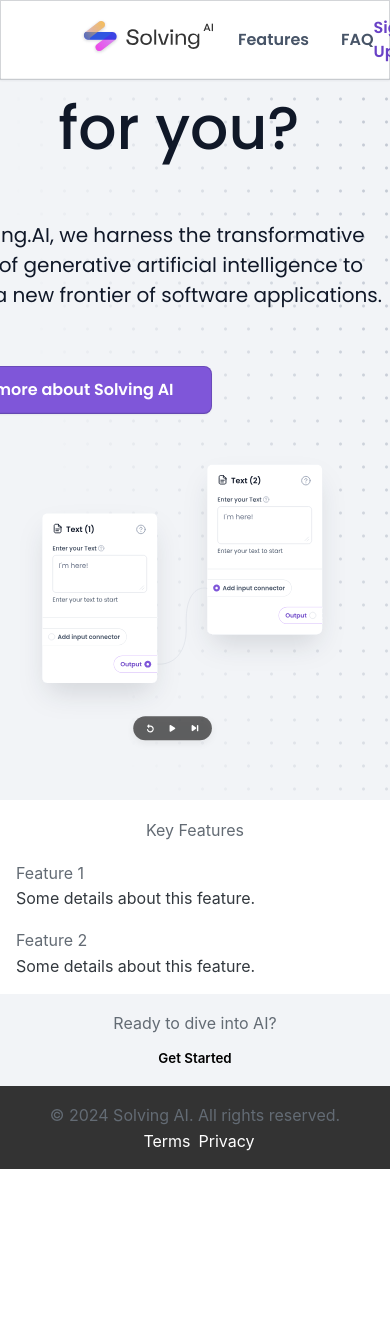
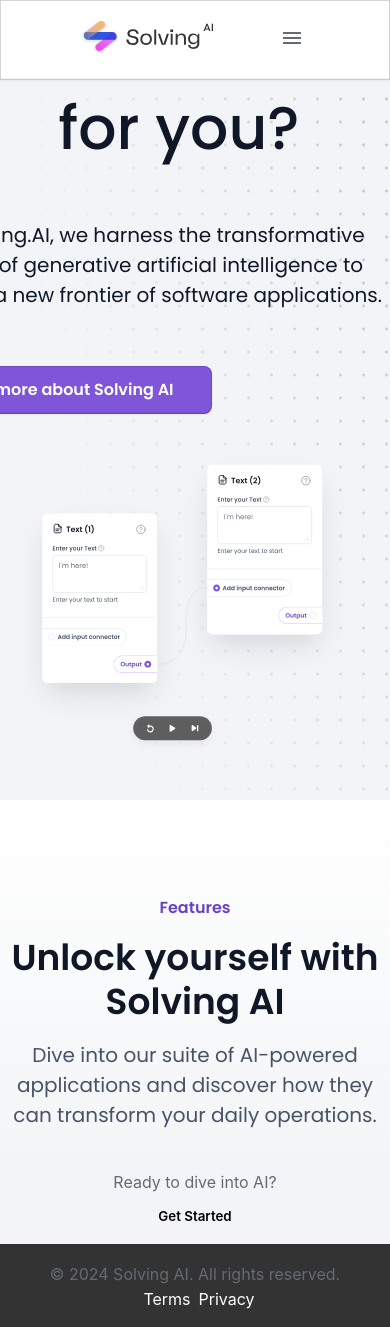
Before and after one commit to annyguzmanh96/solvingAI, a React (Vite) app: page / in a window 390 px wide. Shown: the top 1327 px of the page. Before the commit the page ends 1169 px from the top, so only its background shows below. Built offline with nearby package versions, Linux system fonts and the light colour scheme.

Commit message:
feat&style: features section

```diff
--- a/package.json
+++ b/package.json
@@ -12,6 +12,7 @@
   "dependencies": {
     "@emotion/react": "^11.13.3",
     "@emotion/styled": "^11.13.0",
+    "@mui/icons-material": "^6.1.4",
     "@mui/joy": "^5.0.0-beta.48",
     "react": "^18.3.1",
     "react-dom": "^18.3.1",
--- a/src/components/HeaderNavigation.jsx
+++ b/src/components/HeaderNavigation.jsx
@@ -1,11 +1,24 @@
-import React from "react";
-import { Box, useTheme } from "@mui/joy";
+import React, { useState } from "react";
+import { Box, IconButton, Drawer, useTheme } from "@mui/joy";
+import MenuIcon from "@mui/icons-material/Menu"; // Icono del menú hamburguesa
 
 import logo from "../assets/logo.svg";
 import CustomTab from "./Custom/CustomTab";
 
 function HeaderNavigation() {
   const theme = useTheme();
+  const [open, setOpen] = useState(false); // Estado para controlar la apertura del Drawer
+
+  // Función para abrir/cerrar el Drawer (menú hamburguesa)
+  const toggleDrawer = (open) => (event) => {
+    if (
+      event.type === "keydown" &&
+      (event.key === "Tab" || event.key === "Shift")
+    ) {
+      return;
+    }
+    setOpen(open);
+  };
 
   return (
     <Box
@@ -18,16 +31,16 @@
         alignItems: "center",
         padding: "0 80px",
         boxShadow: `
-        0 1px 2px rgba(16, 24, 40, 0.05),
-        inset 0 -2px 0 rgba(16, 24, 40, 0.05),
-        inset 0 0 0 1px rgba(16, 24, 40, 0.18)
-      `,
+          0 1px 2px rgba(16, 24, 40, 0.05),
+          inset 0 -2px 0 rgba(16, 24, 40, 0.05),
+          inset 0 0 0 1px rgba(16, 24, 40, 0.18)
+        `,
         backgroundColor: "#fff",
-        position: "fixed", // Cambia la posición a fija
-        top: 0, // Posición en la parte superior
-        left: 0, // Asegura que se quede en el borde izquierdo
-        right: 0, // Asegura que se quede en el borde derecho
-        zIndex: 1000, // Asegura que esté por encima de otros elementos
+        position: "fixed",
+        top: 0,
+        left: 0,
+        right: 0,
+        zIndex: 1000,
       }}
     >
       {/* Contenedor del Logo y Enlaces de Navegación */}
@@ -37,10 +50,10 @@
           <img src={logo} alt="Logo" style={{ width: "142px", height: "auto" }} />
         </Box>
 
-        {/* Enlaces de Navegación */}
+        {/* Enlaces de Navegación: Visible en pantallas medianas y grandes */}
         <Box
           sx={{
-            display: "flex",
+            display: { xs: "none", md: "flex" }, // Oculta en pantallas pequeñas
             gap: theme.spacing(8), // Aplica 2rem de gap entre los tabs
           }}
         >
@@ -57,13 +70,51 @@
         </Box>
       </Box>
 
-      {/* Botón de "Sign Up" */}
-      <Box>
+      {/* Botón de "Sign Up" para escritorio: Visible en pantallas medianas y grandes */}
+      <Box sx={{ display: { xs: "none", md: "block" } }}>
         <CustomTab
           text="Sign Up"
           color={theme.palette.button.text.tertiaryColor}
         />
       </Box>
+
+      {/* Icono del menú hamburguesa: Visible solo en pantallas pequeñas */}
+      <IconButton
+        onClick={toggleDrawer(true)}
+        sx={{
+          display: { xs: "block", md: "none" }, // Visible solo en móviles
+        }}
+      >
+        <MenuIcon />
+      </IconButton>
+
+      {/* Drawer que se abrirá al hacer clic en el menú hamburguesa */}
+      <Drawer anchor="right" open={open} onClose={toggleDrawer(false)}>
+        <Box
+          sx={{
+            width: 250,
+            padding: theme.spacing(2),
+          }}
+          onClick={toggleDrawer(false)}
+          onKeyDown={toggleDrawer(false)}
+        >
+          {/* Menú del Drawer con Joy UI */}
+          <CustomTab
+            text="Features"
+            color={theme.palette.button.text.tertiary}
+            toIdSection="featuresSection"
+          />
+          <CustomTab
+            text="FAQ"
+            color={theme.palette.button.text.tertiary}
+            toIdSection="ctaSection"
+          />
+          <CustomTab
+            text="Sign Up"
+            color={theme.palette.button.text.tertiaryColor}
+          />
+        </Box>
+      </Drawer>
     </Box>
   );
 }
--- a/src/sections/CTASection.jsx
+++ b/src/sections/CTASection.jsx
@@ -1,8 +1,8 @@
-import { Box, Typography, Button } from '@mui/joy';
+import { Box, Typography, Button } from "@mui/joy";
 
 function CTASection() {
   return (
-    <Box sx={{ padding: 4, textAlign: 'center', backgroundColor: '#F2F4F7', width: '100%', }}>
+    <Box sx={{ padding: 4, textAlign: "center", backgroundColor: "#F2F4F7", width: "100%", }}>
       <Typography variant="h4" sx={{ mb: 2 }}>
         Ready to dive into AI?
       </Typography>
--- a/src/sections/FeaturesSection.jsx
+++ b/src/sections/FeaturesSection.jsx
@@ -1,21 +1,62 @@
-import { Box, Grid, Typography } from '@mui/joy';
+import { Box, Typography, useTheme } from "@mui/joy";
 
 function FeaturesSection() {
+  const theme = useTheme();
   return (
-    <Box sx={{ padding: 4 , width: '100%',}}>
-      <Typography variant="h3" sx={{ textAlign: 'center', mb: 4 }}>
-        Key Features
-      </Typography>
-      <Grid container spacing={4}>
-        <Grid item xs={12} sm={6}>  {/* Correcto: Solo usar 'item' */}
-          <Typography variant="h6">Feature 1</Typography>
-          <Typography>Some details about this feature.</Typography>
-        </Grid>
-        <Grid item xs={12} sm={6}>  {/* Correcto: Solo usar 'item' */}
-          <Typography variant="h6">Feature 2</Typography>
-          <Typography>Some details about this feature.</Typography>
-        </Grid>
-      </Grid>
+    <Box
+      sx={{
+        paddingTop: theme.spacing(24),
+        paddingBottom: theme.spacing(24),
+        width: "100%",
+        height: "352px",
+        maxWidth: "100vw",
+        overflowX: "hidden",
+        background: "linear-gradient(180deg, #FFFFFF 0%, #F3F5F7 100%)",
+        display: "flex",              // Asegura que el contenido interno esté alineado
+        justifyContent: "center",     // Centra horizontalmente
+        alignItems: "center",         // Centra verticalmente
+      }}
+    >
+      <Box
+        sx={{
+          gap: "20px",
+          maxHeight: "160px",
+          maxWidth: "768px",
+          textAlign: "center",        // Asegura que el texto esté alineado en el centro
+        }}
+      >
+        <Typography
+          sx={(theme) => ({
+            cursor: "pointer",
+            mb: 4,
+            color: theme.palette.text.secondary,
+            ...theme.typography.textMdSemibold,
+          })}
+        >
+          Features
+        </Typography>
+        <Typography
+          sx={(theme) => ({
+            cursor: "pointer",
+            mb: 4,
+            color: theme.palette.text.primary,
+            ...theme.typography.h4Semibold,
+          })}
+        >
+          Unlock yourself with Solving AI
+        </Typography>
+        <Typography
+          sx={(theme) => ({
+            cursor: "pointer",
+            mb: 4,
+            color: theme.palette.text.tertiary,
+            ...theme.typography.textRegular,
+          })}
+        >
+          Dive into our suite of AI-powered applications and discover how they
+          can transform your daily operations.
+        </Typography>
+      </Box>
     </Box>
   );
 }
--- a/src/sections/HeroHeaderSection.jsx
+++ b/src/sections/HeroHeaderSection.jsx
@@ -16,6 +16,7 @@
         height: "auto", // Ajusta la altura automáticamente
         backgroundImage: `url(${backgroundPattern})`,
         backgroundColor: "#F2F4F7",
+        backdropFilter: "blur(4px)",
         backgroundSize: "cover",
         paddingBottom: "80px", // Ajusta el espacio inferior
       }}
--- a/src/theme/theme.js
+++ b/src/theme/theme.js
@@ -8,20 +8,27 @@
       fontSize: "16px",
       fontWeight: 600,
       lineHeight: "24px",
-      fontFamily: "'Poppins', sans-serif;",
+      fontFamily: '"Poppins", sans-serif;',
     },
     h2Medium: {
       fontSize: "60px",
       fontWeight: 500,
       lineHeight: "72px",
-      fontFamily: "'Poppins', sans-serif;",
+      fontFamily: '"Poppins", sans-serif;',
+      letterSpacing: "-2%",
+    },
+    h4Semibold:{
+      fontSize: "36px",
+      fontWeight: 600,
+      lineHeight: "44px",
+      fontFamily: '"Poppins", sans-serif;',
       letterSpacing: "-2%",
     },
     textRegular: {
       fontSize: "20px",
       fontWeight: 400,
       lineHeight: "30px",
-      fontFamily: "'Poppins', sans-serif;",
+      fontFamily: '"Poppins", sans-serif;',
     },
   },
   // colores personalizados
@@ -31,6 +38,7 @@
         text: {
           primary: "#101828",
           tertiary: "#475467",
+          secondary: "#6941C6"
         },
         button:{
           bg:{
@@ -41,7 +49,7 @@
             tertiary: "#475467",
             tertiaryColor: "#6941C6",
             primary: "#FFFFFF",
-            secondary: "#344054"
+            secondary: "#344054",
           }
         }
       },
@@ -52,6 +60,15 @@
     md: "8px", // Radio medio
   },
   spacing: (factor) => `${0.25 * factor}rem`, // Sistema de espaciado en múltiplos de 0.25rem
+  breakpoints: {
+    values: {
+      xs: 0,
+      sm: 600,
+      md: 900,
+      lg: 1200,
+      xl: 1536,
+    },
+  },
 });
 
 export default theme;
```
Also changed, not shown: src/sections/Footer.jsx (+4 -4 lines), 1 other file (tests, documents, lock files or other folders).
